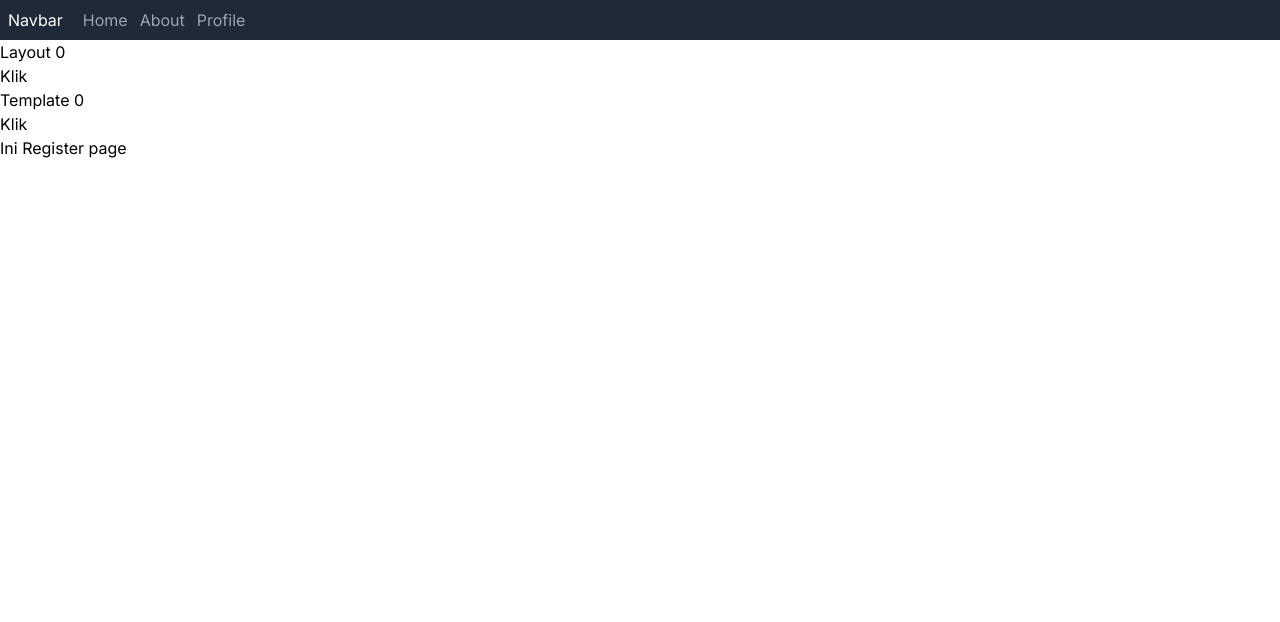
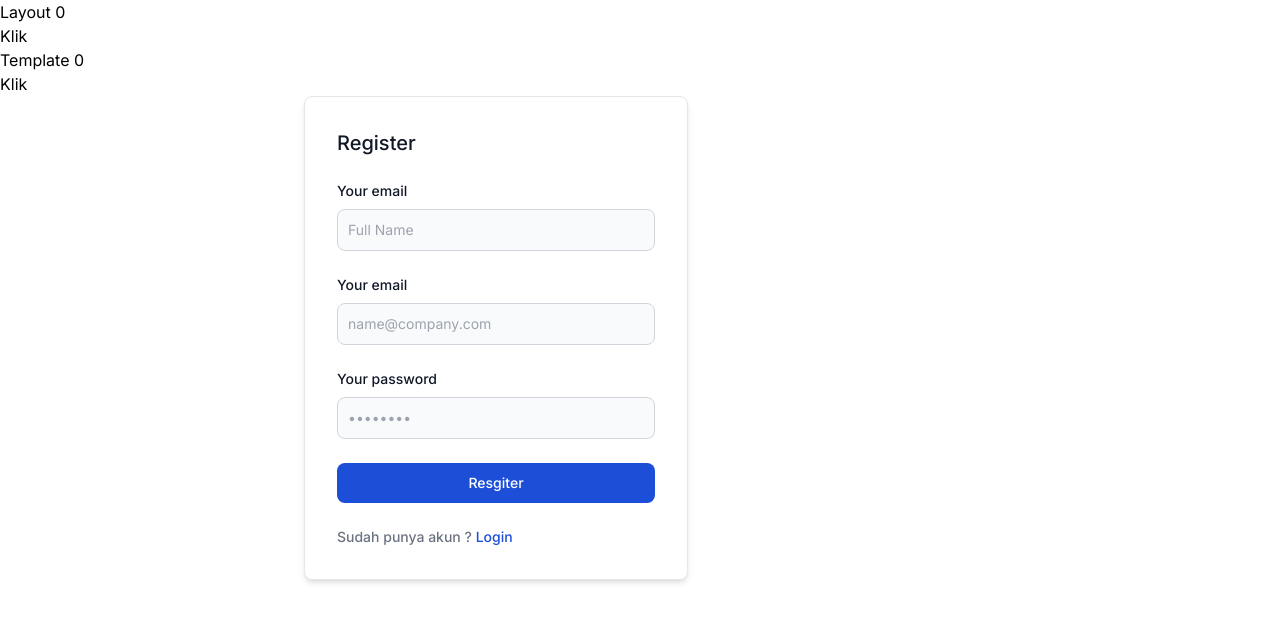
Before and after one commit to khoirulmustofa/NEXT-JS, a Next.js app in the folder my-app-router/: page /register in a window 1280 px wide. Shown: the top 622 px of the page. Built offline with nearby package versions, Linux system fonts and the light colour scheme.

Commit message:
Link & Navigation

```diff
--- a/my-app-router/src/app/(auth)/login/page.tsx
+++ b/my-app-router/src/app/(auth)/login/page.tsx
@@ -1,7 +1,61 @@
+import Link from "next/link";
+
 export default function LoginPage() {
-  return(
-    <div>
-        <h1>Ini Login page</h1>
+  return (
+    <div className="max-w-2xl mx-auto">
+      <div className="bg-white shadow-md border border-gray-200 rounded-lg max-w-sm p-4 sm:p-6 lg:p-8 dark:bg-gray-800 dark:border-gray-700">
+        <form className="space-y-6" action="#">
+          <h3 className="text-xl font-medium text-gray-900 dark:text-white">
+            Sign in to our platform
+          </h3>
+          <div>
+            <label
+              htmlFor="email"
+              className="text-sm font-medium text-gray-900 block mb-2 dark:text-gray-300"
+            >
+              Your email
+            </label>
+            <input
+              type="email"
+              name="email"
+              id="email"
+              className="bg-gray-50 border border-gray-300 text-gray-900 sm:text-sm rounded-lg focus:ring-blue-500 focus:border-blue-500 block w-full p-2.5 dark:bg-gray-600 dark:border-gray-500 dark:placeholder-gray-400 dark:text-white"
+              placeholder="name@company.com"
+            />
+          </div>
+          <div>
+            <label
+              htmlFor="password"
+              className="text-sm font-medium text-gray-900 block mb-2 dark:text-gray-300"
+            >
+              Your password
+            </label>
+            <input
+              type="password"
+              name="password"
+              id="password"
+              placeholder="••••••••"
+              className="bg-gray-50 border border-gray-300 text-gray-900 sm:text-sm rounded-lg focus:ring-blue-500 focus:border-blue-500 block w-full p-2.5 dark:bg-gray-600 dark:border-gray-500 dark:placeholder-gray-400 dark:text-white"
+            />
+          </div>
+
+          <button
+            type="submit"
+            className="w-full text-white bg-blue-700 hover:bg-blue-800 focus:ring-4 focus:ring-blue-300 font-medium rounded-lg text-sm px-5 py-2.5 text-center dark:bg-blue-600 dark:hover:bg-blue-700 dark:focus:ring-blue-800"
+          >
+            Login to your account
+          </button>
+          <div className="text-sm font-medium text-gray-500 dark:text-gray-300">
+            Not registered?{" "}
+            <Link
+              href="/register"
+              className="text-blue-700 hover:underline dark:text-blue-500"
+            >
+              Create account
+            </Link>
+          </div>
+        </form>
+      </div>
     </div>
   );
 }
--- a/my-app-router/src/app/(auth)/register/page.tsx
+++ b/my-app-router/src/app/(auth)/register/page.tsx
@@ -1,7 +1,76 @@
+import Link from "next/link";
+
 export default function RegisterPage() {
   return(
-    <div>
-        <h1>Ini Register page</h1>
+    <div className="max-w-2xl mx-auto">
+      <div className="bg-white shadow-md border border-gray-200 rounded-lg max-w-sm p-4 sm:p-6 lg:p-8 dark:bg-gray-800 dark:border-gray-700">
+        <form className="space-y-6" action="#">
+          <h3 className="text-xl font-medium text-gray-900 dark:text-white">
+            Register
+          </h3>
+          <div>
+            <label
+              htmlFor="full_name"
+              className="text-sm font-medium text-gray-900 block mb-2 dark:text-gray-300"
+            >
+              Your email
+            </label>
+            <input
+              type="text"
+              name="full_name"
+              id="full_name"
+              className="bg-gray-50 border border-gray-300 text-gray-900 sm:text-sm rounded-lg focus:ring-blue-500 focus:border-blue-500 block w-full p-2.5 dark:bg-gray-600 dark:border-gray-500 dark:placeholder-gray-400 dark:text-white"
+              placeholder="Full Name"
+            />
+          </div>
+          <div>
+            <label
+              htmlFor="email"
+              className="text-sm font-medium text-gray-900 block mb-2 dark:text-gray-300"
+            >
+              Your email
+            </label>
+            <input
+              type="email"
+              name="email"
+              id="email"
+              className="bg-gray-50 border border-gray-300 text-gray-900 sm:text-sm rounded-lg focus:ring-blue-500 focus:border-blue-500 block w-full p-2.5 dark:bg-gray-600 dark:border-gray-500 dark:placeholder-gray-400 dark:text-white"
+              placeholder="name@company.com"
+            />
+          </div>
+          <div>
+            <label
+              htmlFor="password"
+              className="text-sm font-medium text-gray-900 block mb-2 dark:text-gray-300"
+            >
+              Your password
+            </label>
+            <input
+              type="password"
+              name="password"
+              id="password"
+              placeholder="••••••••"
+              className="bg-gray-50 border border-gray-300 text-gray-900 sm:text-sm rounded-lg focus:ring-blue-500 focus:border-blue-500 block w-full p-2.5 dark:bg-gray-600 dark:border-gray-500 dark:placeholder-gray-400 dark:text-white"
+            />
+          </div>
+
+          <button
+            type="submit"
+            className="w-full text-white bg-blue-700 hover:bg-blue-800 focus:ring-4 focus:ring-blue-300 font-medium rounded-lg text-sm px-5 py-2.5 text-center dark:bg-blue-600 dark:hover:bg-blue-700 dark:focus:ring-blue-800"
+          >
+            Resgiter
+          </button>
+          <div className="text-sm font-medium text-gray-500 dark:text-gray-300">
+            Sudah punya akun ?{" "}
+            <Link
+              href="/login"
+              className="text-blue-700 hover:underline dark:text-blue-500"
+            >
+              Login
+            </Link>
+          </div>
+        </form>
+      </div>
     </div>
   );
 }
--- a/my-app-router/src/app/layout.tsx
+++ b/my-app-router/src/app/layout.tsx
@@ -5,8 +5,11 @@
 import { Inter } from "next/font/google";
 import Navbar from "./navbar";
 import { useState } from "react";
+import { usePathname } from "next/navigation";
 
 const inter = Inter({ subsets: ["latin"] });
+
+const disableNavbar =["/login","/register"];
 
 // export const metadata: Metadata = {
 //   title: "Create Next App",
@@ -19,10 +22,12 @@
   children: React.ReactNode;
 }) {
   const [state, setState] = useState(0);
+  const pathName = usePathname();
   return (
     <html lang="en">
       <body className={inter.className}>
-        <Navbar></Navbar>
+        { !disableNavbar.includes(pathName) && <Navbar></Navbar>}
+
         <h1>Layout {state}</h1>
         <button onClick={() => setState(state + 1)}>Klik</button>
         {children}
--- a/my-app-router/src/app/navbar.tsx
+++ b/my-app-router/src/app/navbar.tsx
@@ -1,20 +1,50 @@
 import Link from "next/link";
+import { usePathname, useRouter } from "next/navigation";
 
 export default function Navbar() {
+  const pathName = usePathname();
+  const router = useRouter();
   return (
-    <nav className="flex bg-gray-800 py-2 px-2">
+    <nav className="flex justify-between bg-gray-800 py-2 px-2">
+      <div className="flex">
         <h1 className="text-white">Navbar</h1>
         <ul className="flex">
           <Link href="/">
-          <li className="mr-3 ml-5 text-gray-400 cursor-pointer">Home</li>
+            <li
+              className={`mr-3 ml-5 ${
+                pathName === "/" ? "text-blue-600" : "text-white"
+              } cursor-pointer`}
+            >
+              Home
+            </li>
           </Link>
           <Link href="/about">
-          <li className="mr-3 text-gray-400 cursor-pointer">About</li>
+            <li
+              className={`mr-3 ${
+                pathName === "/about" ? "text-blue-600" : "text-white"
+              } cursor-pointer`}
+            >
+              About
+            </li>
           </Link>
           <Link href="/about/profile">
-          <li className="mr-3 text-gray-400 cursor-pointer">Profile</li>
+            <li
+              className={`mr-3 ${
+                pathName === "/about/profile" ? "text-blue-600" : "text-white"
+              } cursor-pointer`}
+            >
+              Profile
+            </li>
           </Link>
         </ul>
+
+      </div>
+      <button
+          className="bg-white rounded-md px-3 text-sm cursor-pointer"
+          onClick={() => router.push("/login")}
+        >
+          Login
+        </button>
     </nav>
   );
 }
```
Also changed, not shown: 1 other file (tests, documents, lock files or other folders). Lines whose indentation alone changed are shown as unchanged.
